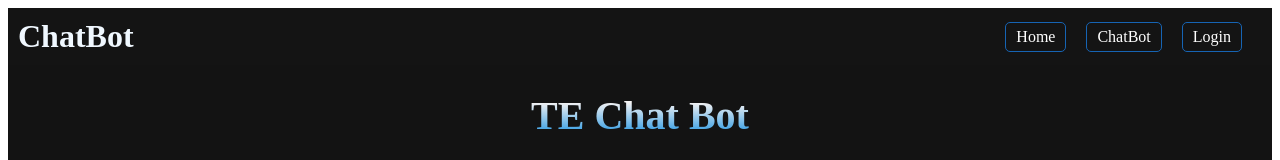
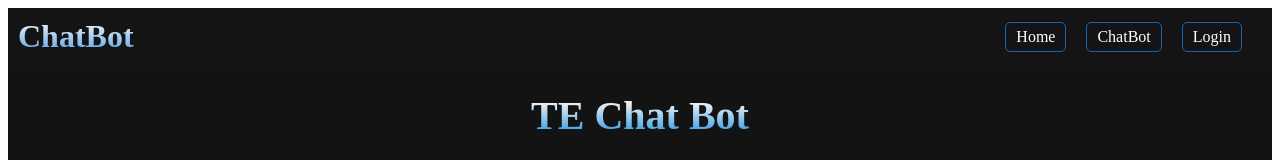
Before and after one commit to taypeoples/ChatTErbot, a Vue app in the folder vue/: page / in a window 1280 px wide. Shown: the top 160 px of the page. Built offline with nearby package versions, Linux system fonts and the light colour scheme.

Commit message:
styling home

```diff
--- a/vue/src/components/TheHeader.vue
+++ b/vue/src/components/TheHeader.vue
@@ -28,6 +28,9 @@ export default {
     padding: 0;
     font-size: 2rem;
     font-weight: bold;
+    background: linear-gradient(to bottom, #ffffff, #4e9be4);
+    -webkit-background-clip: text;
+    -webkit-text-fill-color: transparent;
   }
 
   .nav-container {
```
